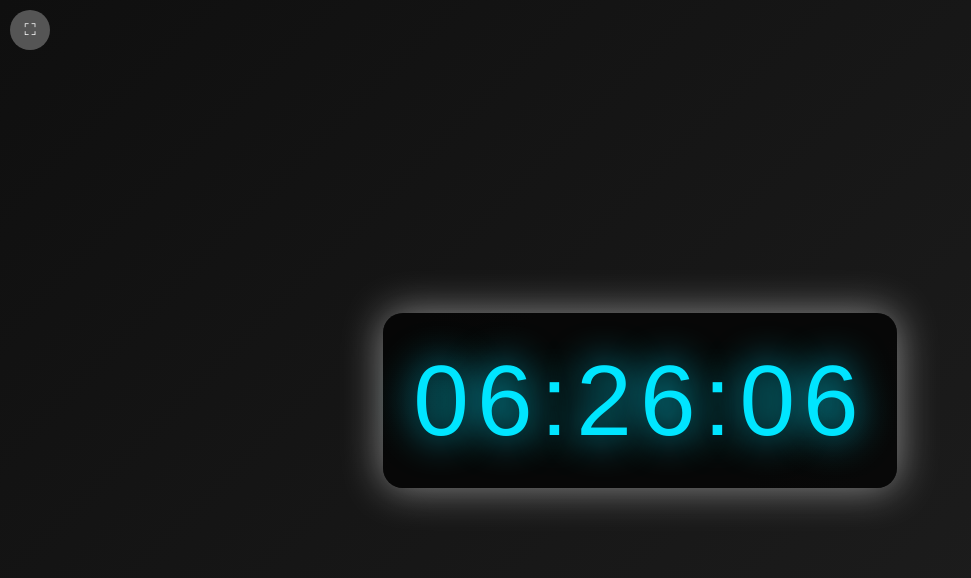
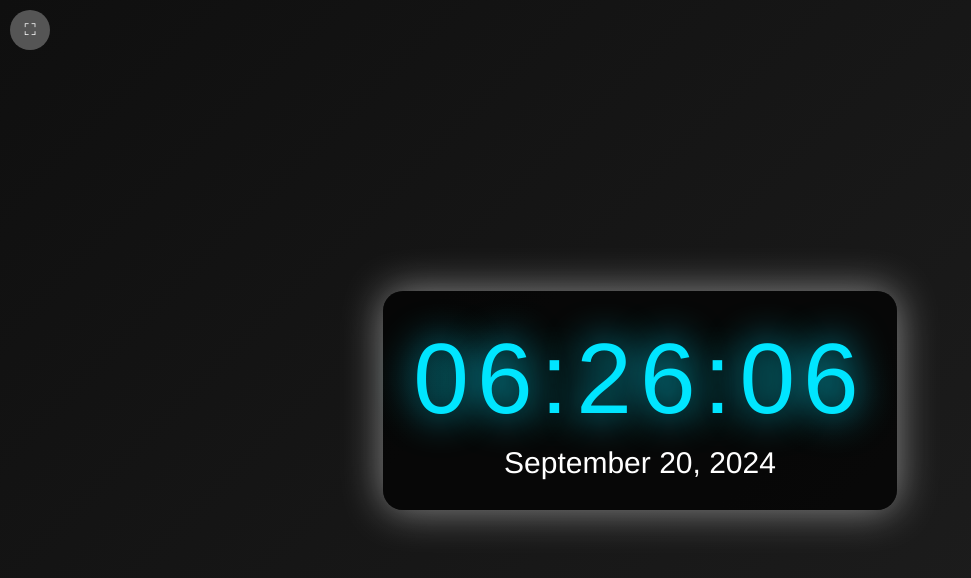
Before and after one commit to adilwiser/clock, a plain HTML site: page index.html in a window 1280 px wide. Shown: the whole page, without its empty margins (0-971 px from the left). Drawn offline with Linux system fonts and the light colour scheme.

Commit message:
Update index.html
added date display below the time

```diff
--- a/index.html
+++ b/index.html
@@ -1,3 +1,4 @@
+
 <!DOCTYPE html>
 <html lang="en">
 <head>
@@ -27,8 +28,6 @@
             border-radius: 20px;
             box-shadow: 0 0 40px rgba(255, 255, 255, 0.5);
             text-align: center;
-            position: relative;
-            font-family: 'Helvetica', sans-serif; /* Default font */
             transition: all 0.3s; /* Smooth transitions for changes */
         }
 
@@ -40,6 +39,13 @@
             text-shadow: 0 0 30px rgba(0, 229, 255, 0.8);
             animation: pulse 1.5s infinite;
             display: block;
+        }
+
+        /* Styling for the date display */
+        .date {
+            font-size: 30px;
+            color: #fff;
+            margin-top: 10px;
         }
 
         /* Keyframes for the pulse animation */
@@ -60,6 +66,9 @@
             .clock {
                 font-size: 70px;
                 letter-spacing: 5px;
+            }
+            .date {
+                font-size: 20px;
             }
         }
 
@@ -93,9 +102,9 @@
     </style>
 </head>
 <body>
-    <!-- Clock container with clock display -->
     <div class="clock-container" id="clock-container">
         <div class="clock" id="clock"></div>
+        <div class="date" id="date"></div>
     </div>
     <button class="fullscreen-button"></button>
 
@@ -105,7 +114,10 @@
             let hours = now.getHours();
             let minutes = now.getMinutes().toString().padStart(2, '0');
             let seconds = now.getSeconds().toString().padStart(2, '0');
-            let ampm = '';
+
+            // Format the date
+            const options = { year: 'numeric', month: 'long', day: 'numeric' };
+            const dateString = now.toLocaleDateString(undefined, options);
 
             hours = hours % 12;
             hours = hours ? hours : 12; // the hour '0' should be '12'
@@ -114,6 +126,7 @@
             const timeString = `${hours}:${minutes}:${seconds}`;
 
             document.getElementById('clock').textContent = timeString;
+            document.getElementById('date').textContent = dateString;
         }
 
         // Initial clock update
```
